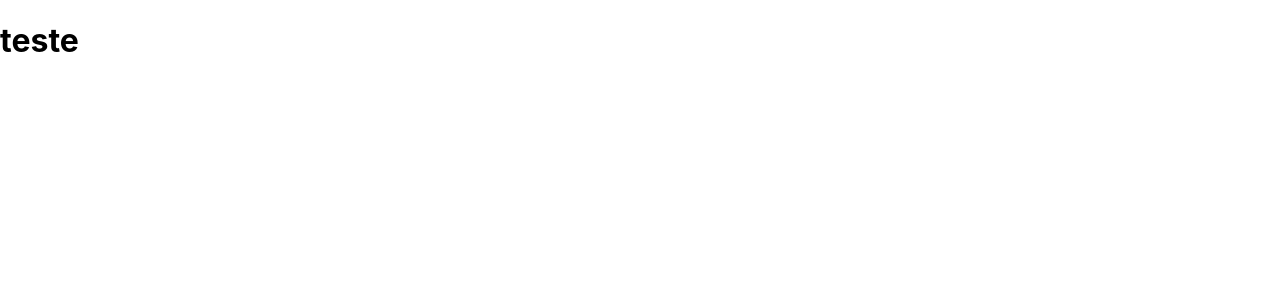
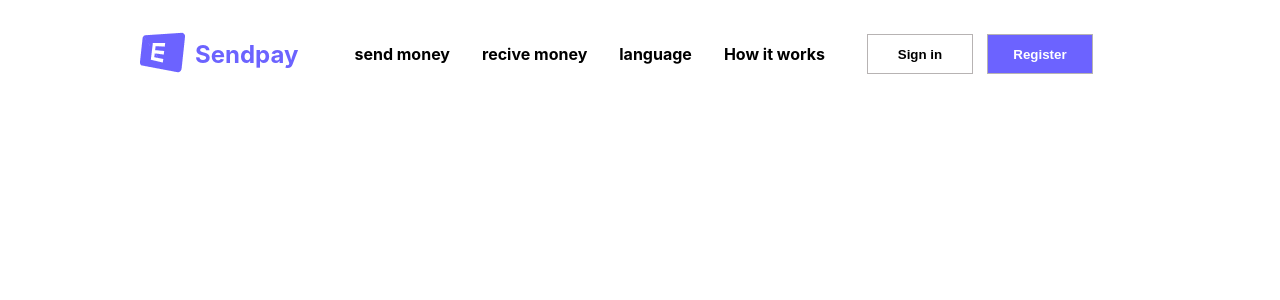
Before and after one commit to cpwaldow/Sendpay, a React (Create React App) app in the folder my-app/: page / in a window 1280 px wide. Shown: the top 300 px of the page. Built offline with nearby package versions, Linux system fonts and the light colour scheme.

Commit message:
componente Header

```diff
--- a/my-app/src/App.js
+++ b/my-app/src/App.js
@@ -1,5 +1,4 @@
 import React from 'react';
-import './App.css';
 
 import Header from './Header';
 
--- a/my-app/src/Header.jsx
+++ b/my-app/src/Header.jsx
@@ -1,10 +1,25 @@
 import React, { Component } from 'react';
+
+import logo from './logo.png';
+import './style/header.css';
 
 class Header extends Component {
   render() {
     return (
       <header>
-        <h1>teste</h1>
+        <img src={logo} alt='logo' className='logo' />
+        <h2 className='companyName'>Sendpay</h2>
+        <nav>
+          <ul className='menuBar'>
+            <li key='send money'>send money</li>
+            <li key='recive money'>recive money</li>
+            <li key='language'>language</li>
+            <li key='How it works'>How it works</li>
+          </ul>
+        </nav>
+
+        <button className='signIn'>Sign in</button>
+        <button className='register'>Register</button>
       </header>
     );
   }
--- /dev/null
+++ b/my-app/src/style/header.css
@@ -0,0 +1,48 @@
+header {
+  width: 1000px;
+  margin: 20px auto;
+  display: flex;
+  flex-direction: row;
+}
+
+.logo {
+  width: 45px;
+  align-self: flex-start;
+  margin-top: 10px;
+  margin-right: 10px;
+}
+
+.companyName {
+  color: #6c63ff;
+}
+
+.menuBar {
+  margin-top: 24px;
+}
+
+.menuBar li {
+  display: inline;
+  margin: 0 16px;
+  font-weight: 700;
+}
+
+button {
+  width: 106px;
+  height: 40px;
+  margin-top: 14px;
+}
+
+.signIn {
+  margin-left: 26px;
+  margin-right: 14px;
+  font-weight: 700;
+  background-color: #fff;
+  border: 1px solid #b7b3b3;
+}
+
+.register {
+  font-weight: 700;
+  background-color: #6c63ff;
+  border: 1px solid #b7b3b3;
+  color: #fff;
+}
```
Also changed, not shown: my-app/public/manifest.json, my-app/src/App.css (deleted).
